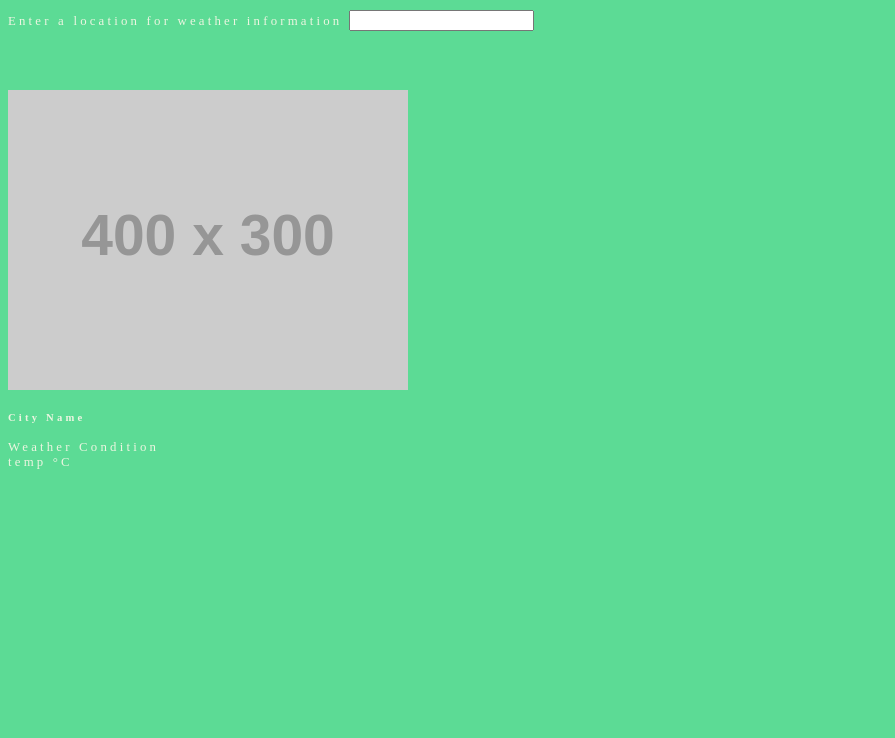
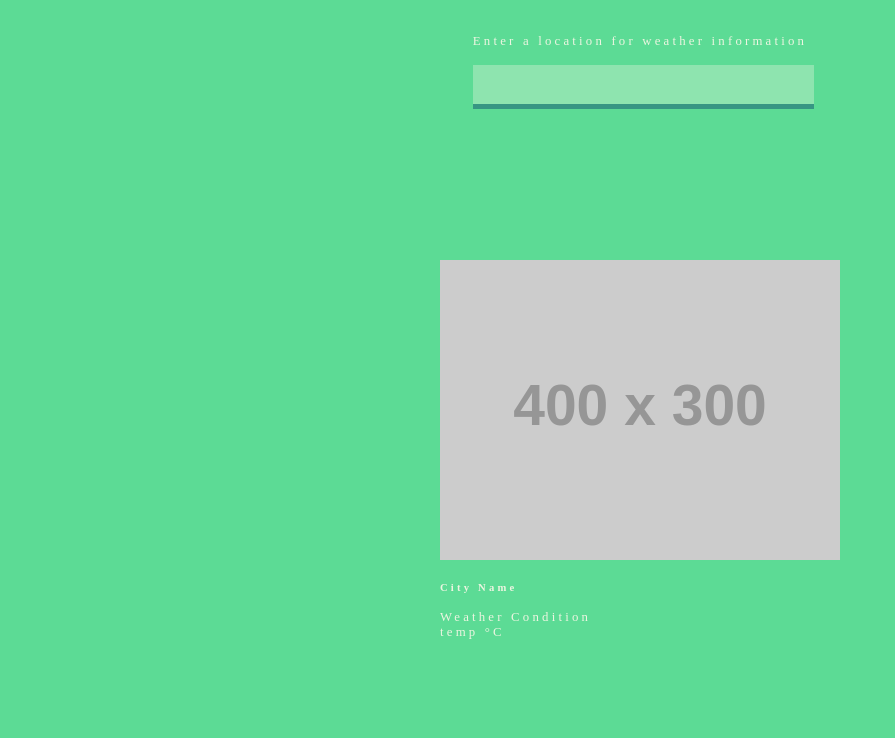
Before and after one commit to naveen701526/weather-api-app, a plain HTML site: page index.html in a window 1280 px wide. Shown: the part 78-816 px from the top of the page, without its empty margins (0-895 px from the left). Drawn offline with Linux system fonts and the light colour scheme; placeholder pictures from the web are drawn by us.

Commit message:
weather app

```diff
--- a/css/style.css
+++ b/css/style.css
@@ -5,13 +5,48 @@ body {
   color: #edf5e1;
 }
 
+.change-location {
+  display: -ms-grid;
+  display: grid;
+  -ms-grid-columns: 1fr;
+      grid-template-columns: 1fr;
+}
+
+.change-location label {
+  margin-bottom: 1rem;
+}
+
+.change-location input {
+  display: block;
+  width: 100%;
+  font-size: 14pt;
+  line-height: 28pt;
+  font-family: "Fjalla One";
+  margin-bottom: 28pt;
+  border: none;
+  border-bottom: 5px solid #379683;
+  background: #8ee4af;
+  min-width: 250px;
+  padding-left: 5px;
+  outline: none;
+  color: #05386b;
+}
+
+.change-location input:focus {
+  border-bottom: 5px solid #05386b;
+}
+
 .container {
   display: -ms-grid;
   display: grid;
-  -ms-grid-rows: 5rem 5rem auto;
+  -ms-grid-rows: 5rem 10rem auto;
   -ms-grid-columns: 1fr;
-      grid-template: 5rem 5rem auto / 1fr;
+      grid-template: 5rem 10rem auto / 1fr;
   grid-column: 1 / -1;
   height: 100vh;
+  justify-items: center;
+  -webkit-box-align: center;
+      -ms-flex-align: center;
+          align-items: center;
 }
 /*# sourceMappingURL=style.css.map */
```
